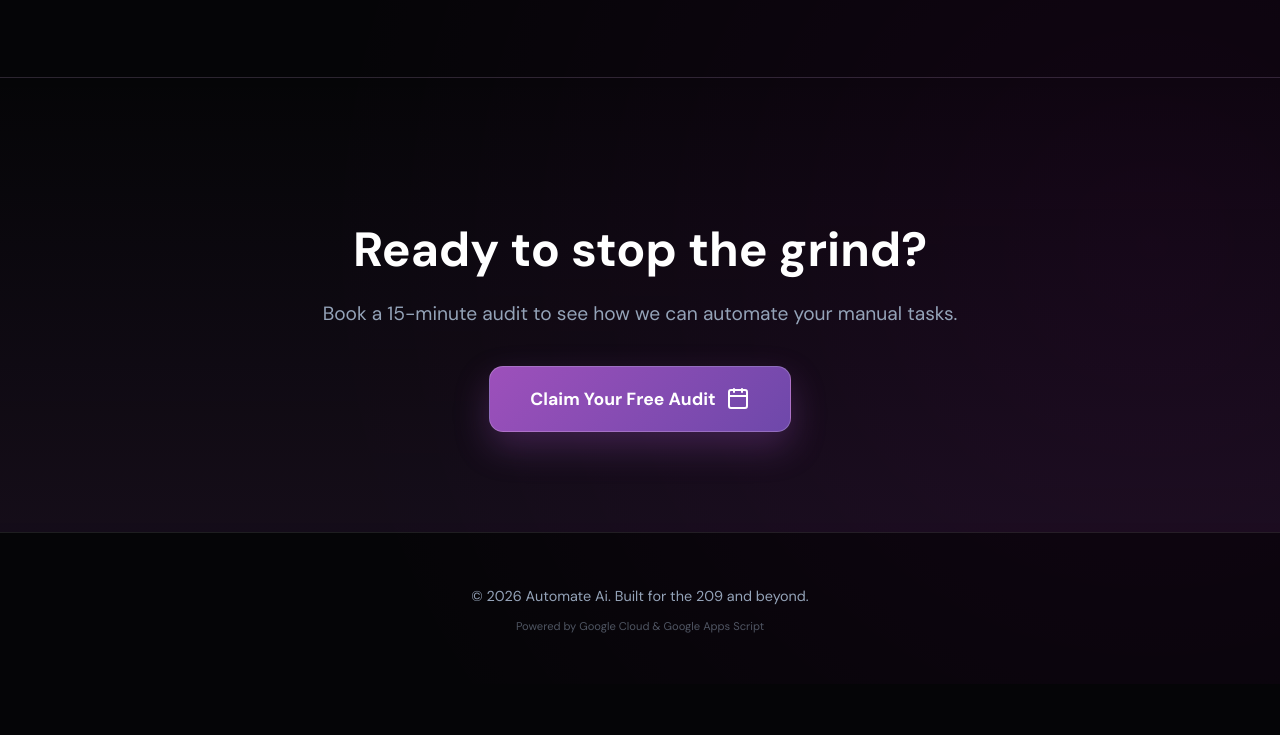
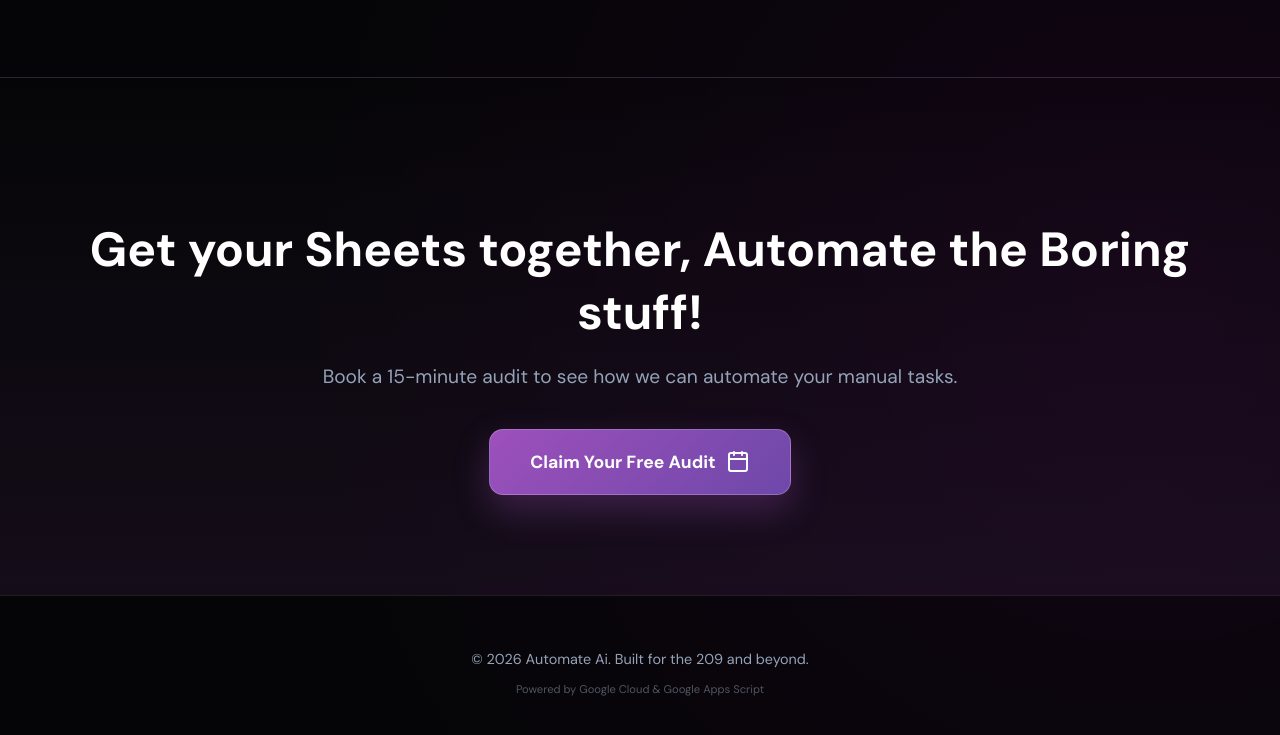
Before and after one commit to automateai-us/form, a plain HTML site: page index.html in a window 1280 px wide. Shown: the part 1521-2256 px from the top of the page. Before the commit the page ends 2205 px from the top, so only its background shows below. Drawn offline with nearby package versions, Linux system fonts and the light colour scheme.

Commit message:
Update index.html

```diff
--- a/index.html
+++ b/index.html
@@ -217,7 +217,7 @@
     </section>
 
     <section class="final-cta">
-        <h2>Ready to stop the grind?</h2>
+        <h2>Get your Sheets together, Automate the Boring stuff! </h2>
         <p style="color: var(--text-dim); margin-bottom: 40px; font-size: 1.2rem;">Book a 15-minute audit to see how we can automate your manual tasks.</p>
         <a href="https://cal.com/automateai.us/15min" class="btn-audit">
             Claim Your Free Audit <i data-lucide="calendar"></i>
```
